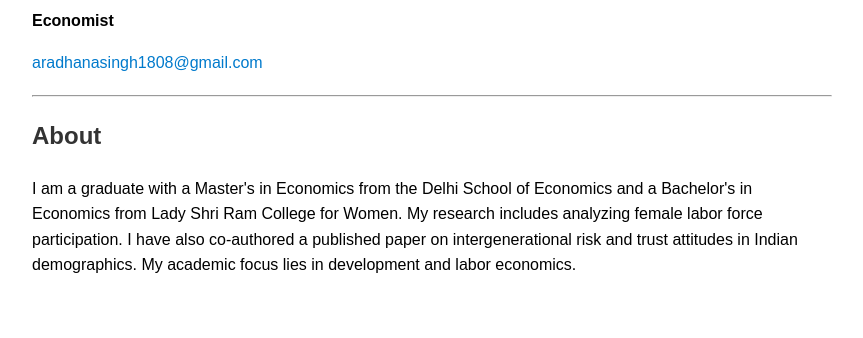
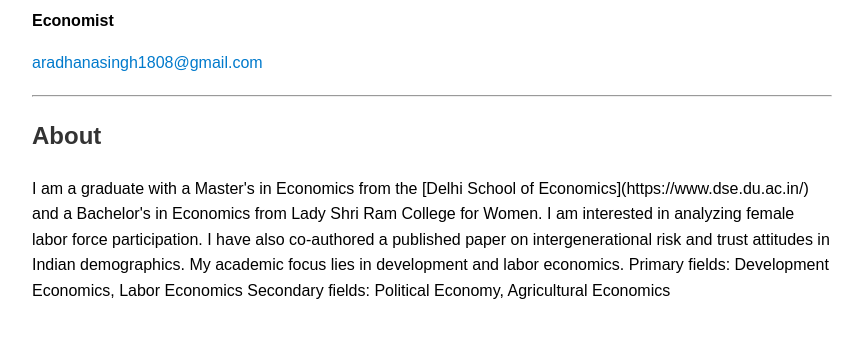
Before and after one commit to aradhanaecon/aradhanaecon.github.io, a plain HTML site: page index.html in a window 1280 px wide. Shown: the part 106-444 px from the top of the page, without its empty margins (208-1071 px from the left). Drawn offline with Linux system fonts and the light colour scheme.

Commit message:
Update index.html

```diff
--- a/index.html
+++ b/index.html
@@ -23,7 +23,10 @@
     <hr>
 
         <h2>About</h2>
-        <p>I am a graduate with a Master's in Economics from the Delhi School of Economics and a Bachelor's in Economics from Lady Shri Ram College for Women. My research includes analyzing female labor force participation. I have also co-authored a published paper on intergenerational risk and trust attitudes in Indian demographics. My academic focus lies in development and labor economics.</p>
+        <p>I am a graduate with a Master's in Economics from the [Delhi School of Economics](https://www.dse.du.ac.in/)
+and a Bachelor's in Economics from Lady Shri Ram College for Women. I am interested in analyzing female labor force participation. I have also co-authored a published paper on intergenerational risk and trust attitudes in Indian demographics. My academic focus lies in development and labor economics.
+        Primary fields: Development Economics, Labor Economics
+            Secondary fields: Political Economy, Agricultural Economics</p>
     </div>
 
    <!-- <div class="section">
```
